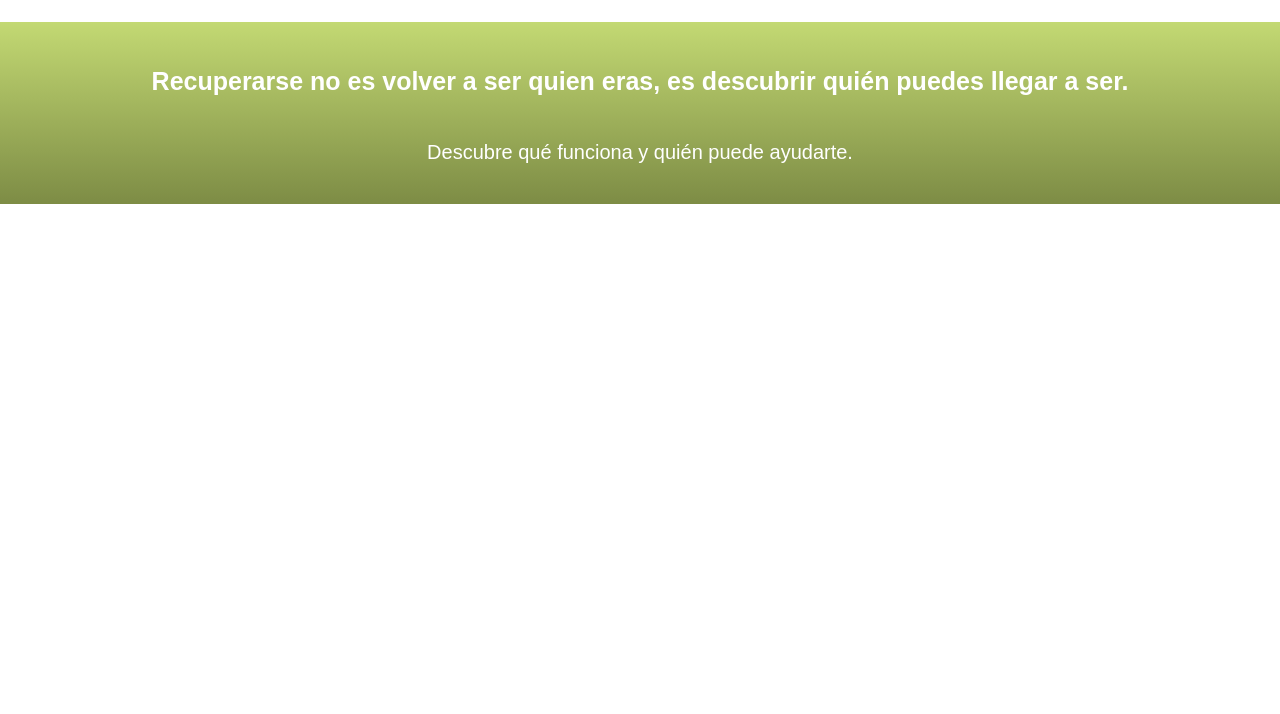
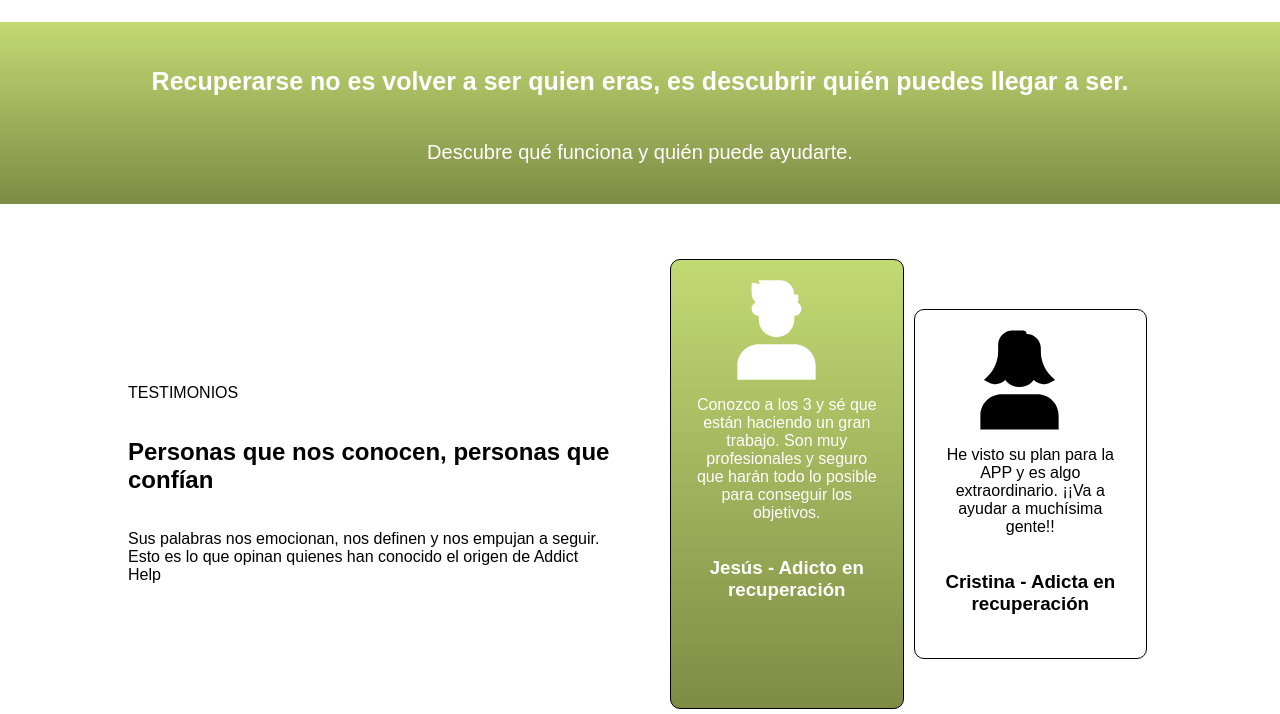
Before and after one commit to miguelcid/maalvrei.AH, a plain HTML site: page index.html in a window 1280 px wide. Shown: the part 4253-4967 px from the top of the page. Before the commit the page ends 4457 px from the top, so only its background shows below. Drawn offline with Linux system fonts and the light colour scheme.

Commit message:
añadida seccion

```diff
--- a/index.html
+++ b/index.html
@@ -255,6 +255,35 @@
         </p>
         <p>Descubre qué funciona y quién puede ayudarte.</p>
       </section>
+      <section class="textAndCards">
+        <div class="textContainer">
+          <p>TESTIMONIOS</p>
+          <h2>Personas que nos conocen, personas que confían</h2>
+          <p>
+            Sus palabras nos emocionan, nos definen y nos empujan a seguir. Esto
+            es lo que opinan quienes han conocido el origen de Addict Help
+          </p>
+        </div>
+        <div class="cardsContainer">
+          <div class="tarjeta" id="tarjeta7">
+            <div id="icono7"></div>
+            <p>
+              Conozco a los 3 y sé que están haciendo un gran trabajo. Son muy
+              profesionales y seguro que harán todo lo posible para conseguir
+              los objetivos.
+            </p>
+            <h3>Jesús - Adicto en recuperación</h3>
+          </div>
+          <div class="tarjeta" id="tarjeta8">
+            <div id="icono8"></div>
+            <p>
+              He visto su plan para la APP y es algo extraordinario. ¡¡Va a ayudar
+              a muchísima gente!!
+            </p>
+            <h3>Cristina - Adicta en recuperación</h3>
+          </div>
+        </div>
+      </section>
     </main>
     <footer></footer>
   </body>
--- a/style.css
+++ b/style.css
@@ -547,3 +547,124 @@ main {
     margin-top: 10px; /* Add some space above the heading */
     text-align: center; /* Center the heading text */
 }
+
+.textAndCards {
+  display: flex;
+  flex-direction: row;
+  align-items: center;
+  margin-top: 50px;
+  width: 80%;
+}
+
+.cardsContainer {
+  display: flex;
+  flex-direction: row;
+  align-items: center;
+  width: 50%;
+  justify-content: space-between; /* Distribute space between cards */
+  margin-left: 50px;
+}
+
+.textContainer {
+  display: flex;
+  flex-direction: column;
+  width: 50%;
+}
+
+/* --- Styles for the two cards within .cardsContainer --- */
+
+/* Base styles for the two cards (common properties) */
+.cardsContainer .tarjeta {
+  width: 48%; /* Adjust width slightly to account for margin */
+  padding: 20px;
+  display: flex;
+  align-items: center;
+  flex-direction: column;
+  text-align: center;
+  border: 1px solid black;
+  border-radius: 10px;
+  transition: all 0.3s ease;
+  margin: 5px; /* Add some margin between cards */
+  box-sizing: border-box; /* Include padding and border in the element's total width and height */
+}
+
+/* Default state for tarjeta7 (large/gradient/white) */
+#tarjeta7 {
+  height: 450px;
+  background: linear-gradient(to bottom, #C3D973, #7D8C45);
+  color: white;
+}
+
+/* Default state for tarjeta8 (small/white/black) */
+#tarjeta8 {
+  height: 350px;
+  background-color: white;
+  color: black;
+}
+
+/* Styles for the icons (general properties) */
+#icono7, #icono8 {
+  width: 100px;
+  height: 100px;
+  -webkit-mask-repeat: no-repeat;
+  mask-repeat: no-repeat;
+  -webkit-mask-size: contain;
+  mask-size: contain;
+  display: inline-block;
+}
+
+/* Specific icon mask images */
+#icono7 {
+  -webkit-mask-image: url('images/man.svg');
+  mask-image: url('images/man.svg');
+}
+#icono8 {
+  -webkit-mask-image: url('images/woman.svg');
+  mask-image: url('images/woman.svg');
+}
+
+/* Default icon colors */
+#tarjeta7 #icono7 { background-color: white; } /* Icon in default large card */
+#tarjeta8 #icono8 { background-color: black; } /* Icon in default small card */
+
+
+/* --- Hover Effects --- */
+
+/* When tarjeta7 is hovered */
+#tarjeta7:hover {
+    /* Stays large/gradient/white - explicitly re-apply for clarity/specificity */
+    height: 450px;
+    background: linear-gradient(to bottom, #C3D973, #7D8C45);
+    color: white;
+}
+#tarjeta7:hover #icono7 { background-color: white; }
+
+/* When tarjeta7 is hovered, make tarjeta8 small/white/black */
+#tarjeta7:hover + #tarjeta8 {
+    height: 350px;
+    background-color: white;
+    color: black;
+}
+#tarjeta7:hover + #tarjeta8 #icono8 { background-color: black; }
+
+
+/* When tarjeta8 is hovered */
+#tarjeta8:hover {
+    /* Becomes large/gradient/white */
+    height: 450px;
+    background: linear-gradient(to bottom, #C3D973, #7D8C45);
+    color: white;
+}
+#tarjeta8:hover #icono8 { background-color: white; }
+
+/* When tarjeta8 is hovered, make tarjeta7 small/white/black */
+/* Using :has() pseudo-class to select a previous sibling based on a later sibling's state */
+/* Note: :has() has good support in modern browsers (Chrome, Edge, Firefox, Safari) */
+.cardsContainer:has(#tarjeta8:hover) #tarjeta7 {
+    height: 350px;
+    background: white; /* Changed from background-color to background */
+    color: black;
+}
+.cardsContainer:has(#tarjeta8:hover) #tarjeta7 #icono7 {
+    background-color: black;
+}
```
Also changed, not shown: images/man.svg (added), images/woman.svg (added).
